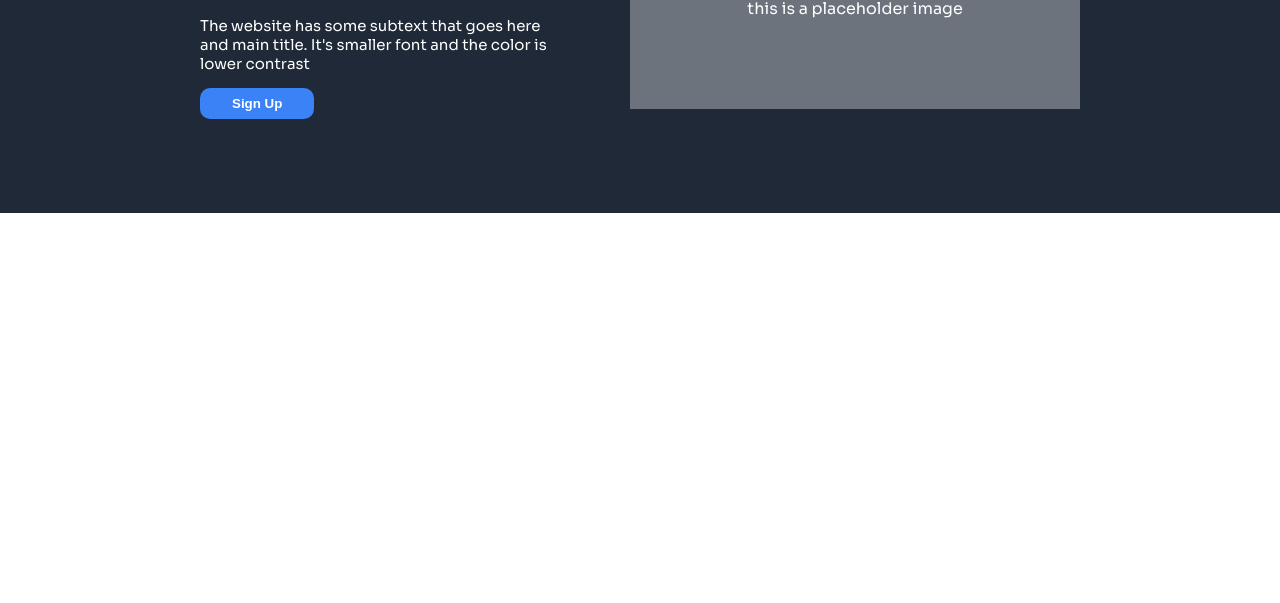
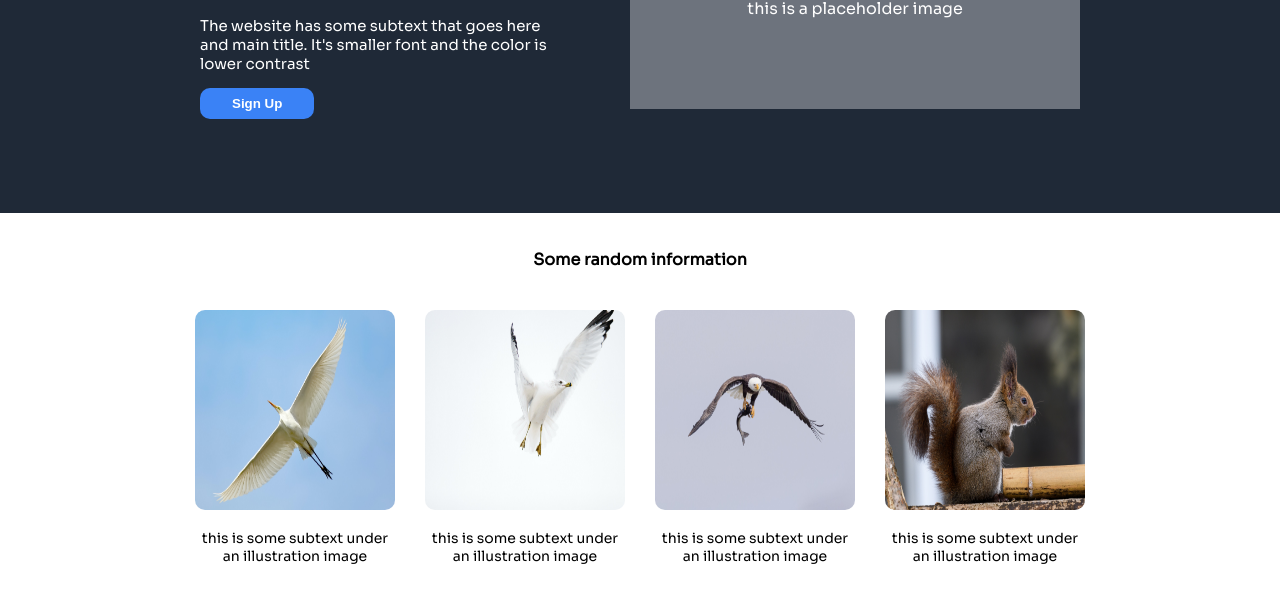
Before and after one commit to jcunninghamhoult/landing_page, a plain HTML site: page index.html in a window 1280 px wide. Shown: the part 197-800 px from the top of the page. Drawn offline with Linux system fonts and the light colour scheme.

Commit message:
section two complete

```diff
--- a/index.html
+++ b/index.html
@@ -34,5 +34,32 @@
             </div>
         </div>
     </div>
+
+    <div class="blocktwo">
+        <div>
+            <p class="title">Some random information</p>
+        </div>
+        <div class="hero">
+            <div class="info">
+                <img src="./img/one.jpeg" alt="image one">
+                <p class="under">this is some subtext under an illustration image</p>
+            </div>
+
+            <div class="info">
+                <img src="./img/two.jpeg" alt="image two">
+                <p class="under">this is some subtext under an illustration image</p>
+            </div>
+
+            <div class="info">
+                <img src="./img/three.jpeg" alt="image three">
+                <p class="under">this is some subtext under an illustration image</p>
+            </div>
+
+            <div class="info">
+                <img src="./img/four.jpeg" alt="image four">
+                <p class="under">this is some subtext under an illustration image</p>
+            </div>
+        </div>
+    </div>
 </body>
 </html>
--- a/styles.css
+++ b/styles.css
@@ -1,4 +1,8 @@
 @import url('https://fonts.googleapis.com/css2?family=Sora&display=swap');
+
+
+
+/* bloack one */
 
 #blockone {
     display: flex;
@@ -77,3 +81,40 @@ html {
 .links {
     color: #6D737D;
 }
+
+img {
+    width: 200px;
+    height: 200px;
+    border-radius: 10px;
+}
+
+/*
+
+Block two
+
+*/
+
+.blocktwo {
+    display: flex;
+    flex-direction: column;
+    align-items: center;
+    margin-top: 20px;
+}
+
+.title {
+    font-weight: bold;
+    margin-bottom: 40px;
+}
+
+.hero {
+    display: flex;
+    justify-content: center;
+    gap: 30px;
+}
+
+.under {
+    font-size: 14px;
+    height: 100px;
+    width: 200px;
+    text-align: center;
+}
```
Also changed, not shown: img/four.jpeg (added), img/one.jpeg (added), img/three.jpeg (added), img/two.jpeg (added).
